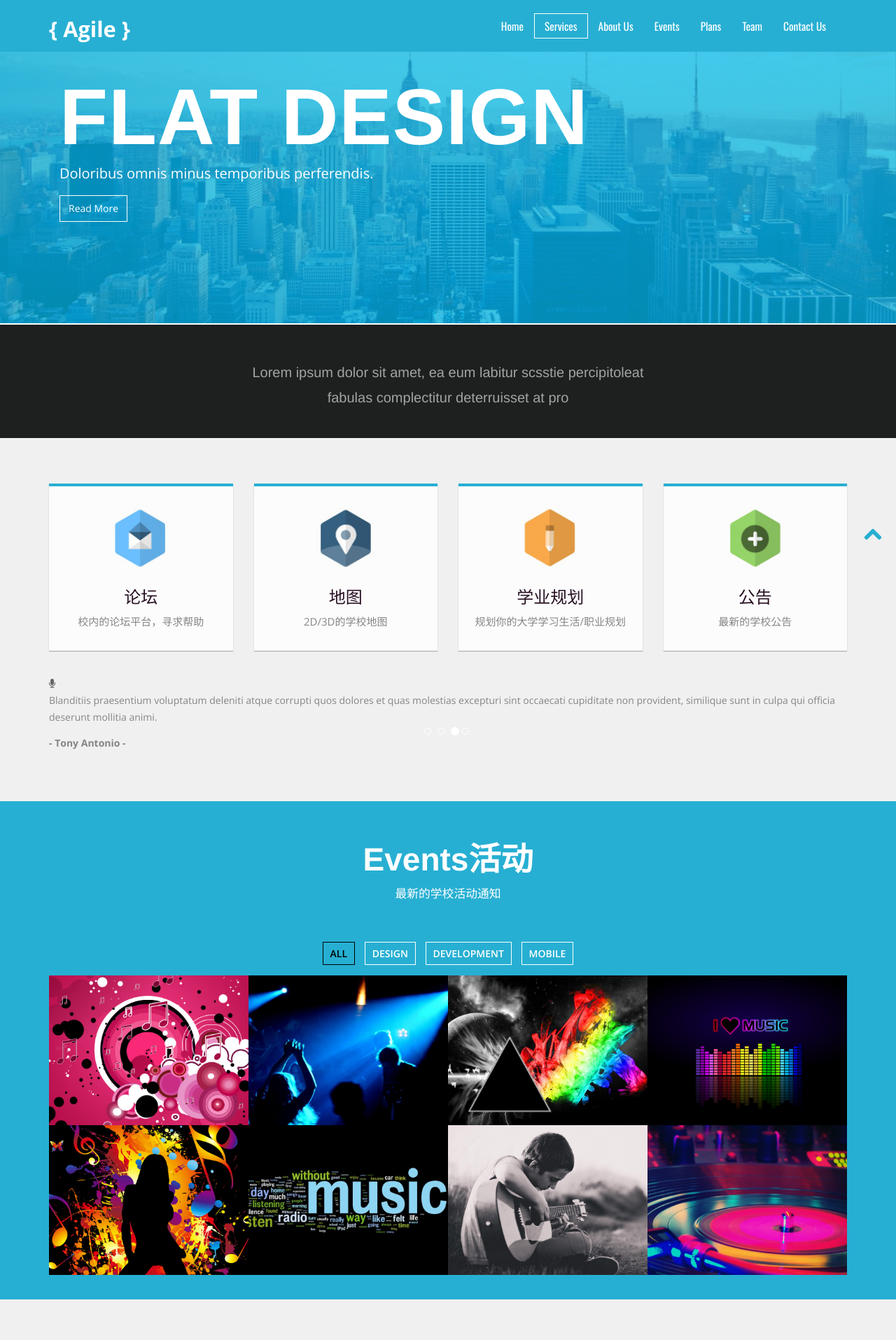
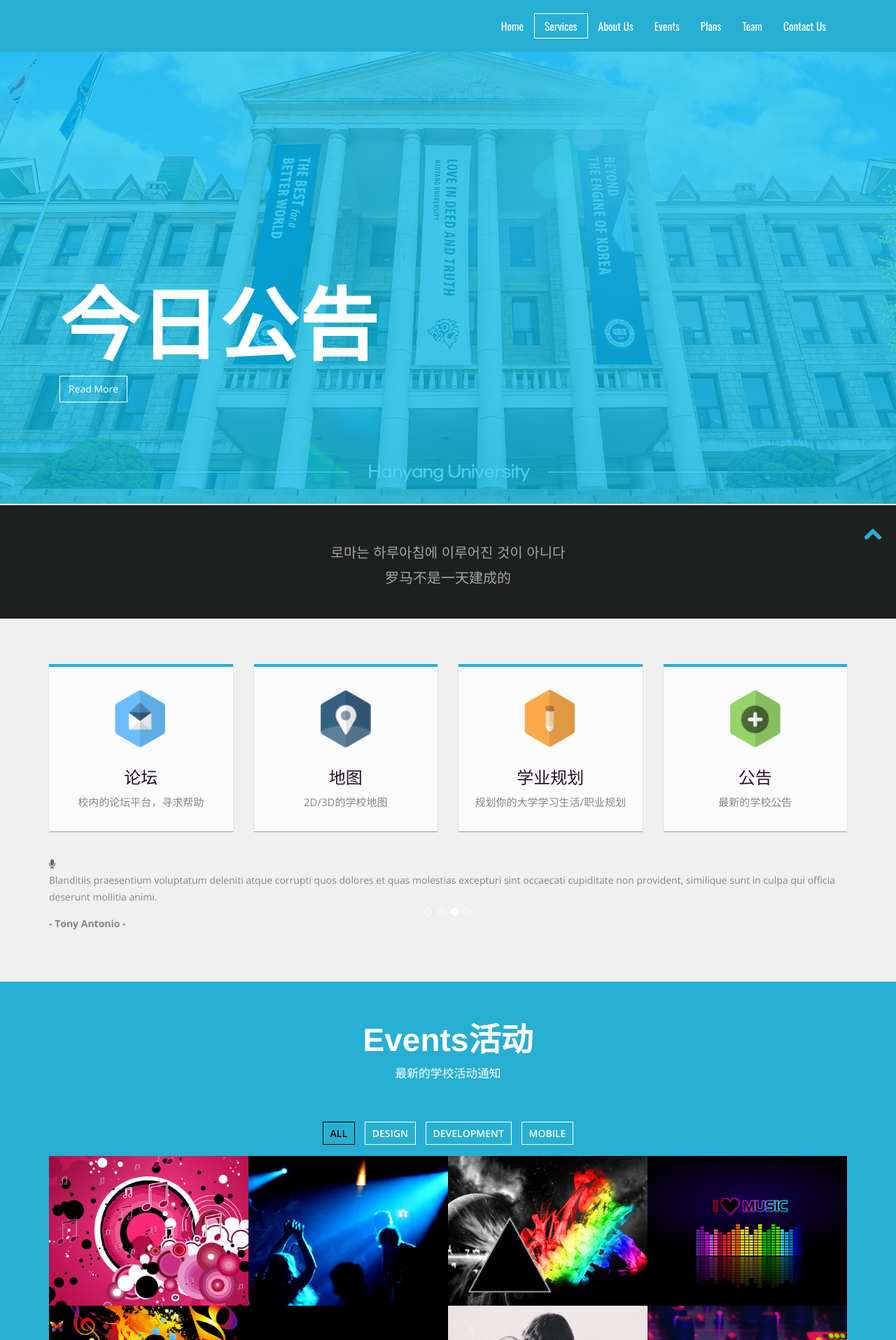
Before and after one commit to halikes/wuhuwuhu, a PHP site: page / in a window 1280 px wide. Shown: the top 1915 px of the page at 70% size. Run offline with PHP 8.4, Linux system fonts and the light colour scheme.

Commit message:
换成了中文

```diff
--- a/front/agile-agency-free-bootstrap-web-template/css/styles.css
+++ b/front/agile-agency-free-bootstrap-web-template/css/styles.css
@@ -23,9 +23,11 @@ body {
 	-moz-transition: all 0.3s linear;
 	-o-transition: all 0.3s linear;
 }
+
+
 ::selection {
 	color: #fff;
-	background: #0D93E5;
+	background: #88d1ff;
 }
 
 ::-moz-selection {
@@ -39,6 +41,7 @@ p {
 h1, h2, h3, h4, h5, h6 {
 	font-family:36px 'Open Sans', sans-serif;
 }
+
 .fitImage {
 	max-width: 100%;
 	vertical-align: middle;
@@ -616,10 +619,11 @@ a.arrow-link:hover {
 	box-shadow: 1px 1px 1px rgba(0,0,0,0.1) inset, 1px 1px 1px rgba(255,255,255,0.1);
 	border: 2px solid #A43E89;
 }
-img, video, iframe, embed, object {
+ img,video, iframe, embed, object {
 	max-width: 100%;
 	height: auto;
 }
+
 /* Features
     -------------------------------------------------*/
 #aboutUs {
--- a/front/agile-agency-free-bootstrap-web-template/index.php
+++ b/front/agile-agency-free-bootstrap-web-template/index.php
@@ -40,7 +40,7 @@
     <nav class="navbar navbar-inverse" role="navigation">
       <div class="navbar-header">
         <button type="button" id="nav-toggle" class="navbar-toggle" data-toggle="collapse" data-target="#main-nav"> <span class="sr-only">Toggle navigation</span> <span class="icon-bar"></span> <span class="icon-bar"></span> <span class="icon-bar"></span> </button>
-        <a href="#" class="navbar-brand scroll-top logo  animated bounceInLeft"><b><i>{ Agile }</i></b></a> </div>
+        <a href="#" class="navbar-brand scroll-top logo  animated bounceInLeft"><b><i></i></b></a> </div>
       <!--/.navbar-header-->
       <div id="main-nav" class="collapse navbar-collapse">
         <ul class="nav navbar-nav" id="mainNav">
@@ -61,32 +61,32 @@
 </header>
 <!--/.header-->
 <div id="#top"></div>
-<section id="home">
+<section id="home" >
   <div class="banner-container">
   <!-- Slider -->
         <div id="main-slider" class="flexslider">
             <ul class="slides">
               <li>
-                <img src="images/slides/1.jpg" alt="" />
+                <img src="images/slides/4.jpg" />
                 <div class="flex-caption container">
-                    <h3>Flat Design</h3>
-					<p>Doloribus omnis minus temporibus perferendis.</p>
+                    <h3>今日公告</h3>
+					<!-- <p>Doloribus omnis minus temporibus perferendis.</p>  -->
 					<a href="#" class="btn btn-theme">Read More</a>
                 </div>
               </li>
               <li>
-                <img src="images/slides/2.jpg" alt="" />
+                <img src="images/slides/5.jpg" alt="" />
                 <div class="flex-caption container">
-                    <h3>Responsive</h3>
-					<p>Lorem ipsum dolor sit amet, consectetur adipisi.</p>
+                    <h3>研究成果</h3>
+					<!-- <p>Lorem ipsum dolor sit amet, consectetur adipisi.</p>  -->
 					<a href="#" class="btn btn-theme">Read More</a>
                 </div>
               </li>
               <li>
-                <img src="images/slides/3.jpg" alt="" />
+                <img src="images/slides/6.jpg" alt="" />
                 <div class="flex-caption container">
-                    <h3>Bootstrap</h3>
-					<p>Lorem ipsum dolor sit amet, consectetur ersf.</p>
+                    <h3>日常活动</h3>
+					<!-- <p>Lorem ipsum dolor sit amet, consectetur ersf.</p>  -->
 					<a href="#" class="btn btn-theme">Read More</a>
                 </div>
               </li>
@@ -95,7 +95,7 @@
 	<!-- end slider -->
   </div>
   <div class="container hero-text2">
-  <h3>Lorem ipsum dolor sit amet, ea eum labitur scsstie percipitoleat<br/> fabulas complectitur deterruisset at pro</h3>
+  <h3>로마는 하루아침에 이루어진 것이 아니다<br/> 罗马不是一天建成的</h3>
   </div>
 </section>
 <section id="services" class="page-section colord">
@@ -238,7 +238,7 @@
     <div class="heading text-center">
       <!-- Heading -->
       <h2>Our Plans</h2>
-      <p>At lorem Ipsum available, but the majority have suffered alteration in some form by injected humour.</p>
+      <p>根据每个人不同的需求注册相对应的版本</p>
     </div>
     <div class="row flat">
       <div class="col-lg-3 col-md-3 col-xs-12">
```
Also changed, not shown: other parts of front/agile-agency-free-bootstrap-web-template/index.php (+12 -12 lines), front/agile-agency-free-bootstrap-web-template/images/slides/4.jpg (added), front/agile-agency-free-bootstrap-web-template/images/slides/5.jpg (added), front/agile-agency-free-bootstrap-web-template/images/slides/6.jpg (added).
